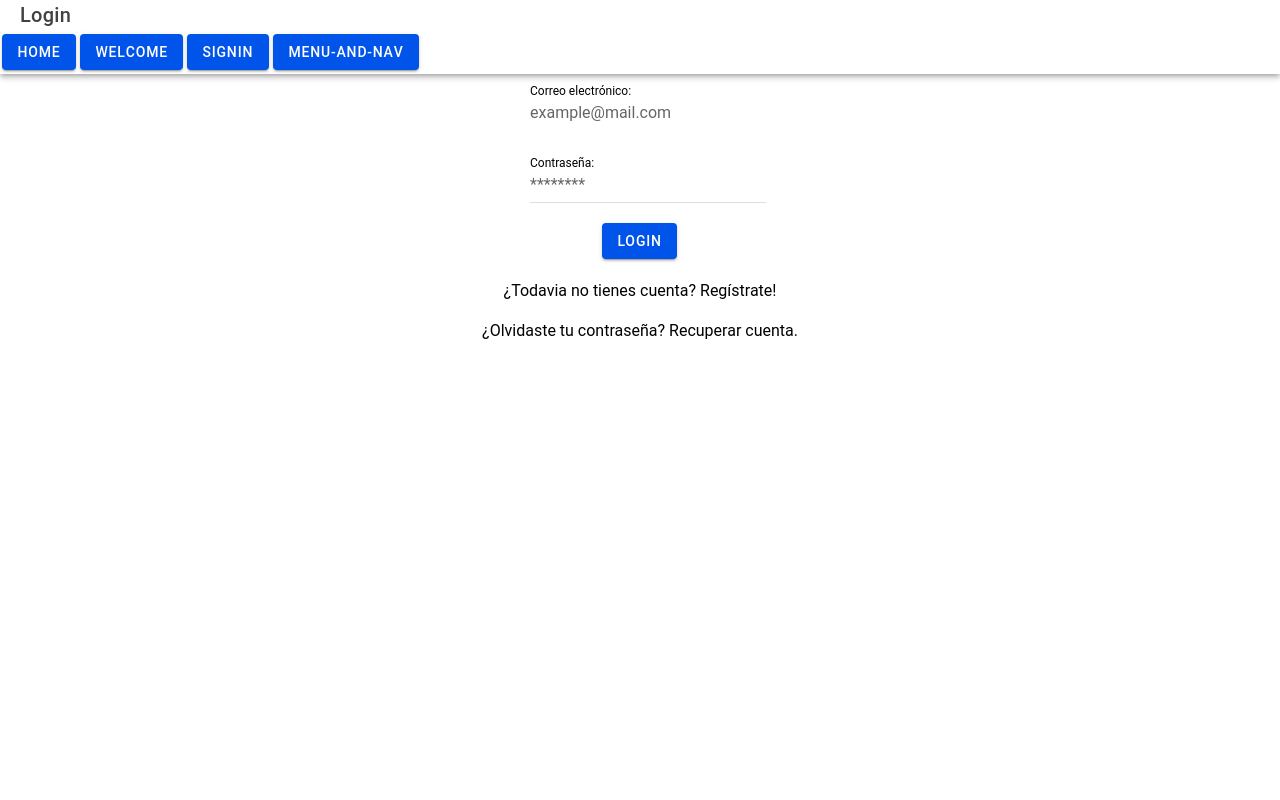
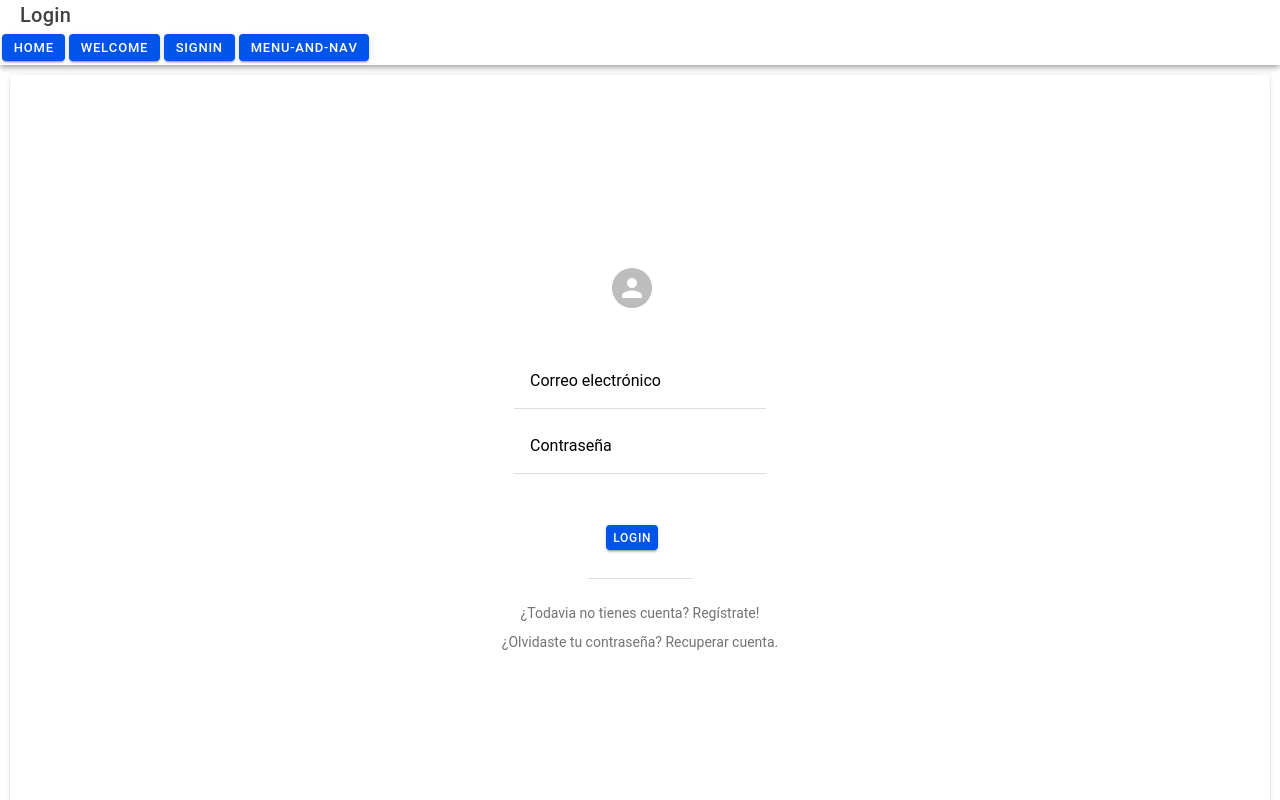
Before and after one commit to Acelerador-Polo-IT-SQUAD-3/sgi_front, a React (Vite) app in the folder front_end/: page /login in a window 1280 px wide. Built offline with nearby package versions, Linux system fonts and the light colour scheme.

Commit message:
Cambios en estilos
Se implemento algunos estilos para mejor presentacion
 *Se utilizo librerias de tailwind
 *Se implementaron clases de CSS provenientes de Ionic

```diff
--- a/front_end/src/components/Form.tsx
+++ b/front_end/src/components/Form.tsx
@@ -1,5 +1,6 @@
 
-import { IonInput, IonItem, IonLabel, IonButton } from "@ionic/react";
+import { IonInput, IonItem, IonLabel, IonButton, IonList } from "@ionic/react";
+import { Avatar } from "@mui/material";
 
 import { useState } from 'react';
 import React from 'react';
@@ -14,26 +15,30 @@ const Form: React.FC = () => {
         console.log('Password:', password);
     }
     return (
-        <form onSubmit={handleSubmit} className="flex flex-col items-center gap-4">
-            <IonItem lines="none">
+        <form onSubmit={handleSubmit} className="flex flex-col items-center gap-2"  >
+            <IonItem lines="none" className="ion-padding">
+                <Avatar></Avatar>
+            </IonItem>
+            <IonItem lines="full">
                 <IonInput
-                    labelPlacement="stacked"
-                    label="Correo electrónico:"
+                    labelPlacement="floating"
+                    label="Correo electrónico"
                     placeholder="example@mail.com"
                     value={username}
                     onIonChange={(e) => setUsername(e.detail.value!)} />
             </IonItem>
-            <IonItem>
+            <IonItem lines="full">
                 <IonInput
-                    labelPlacement="stacked"
-                    label="Contraseña:"
+                    labelPlacement="floating"
+                    label="Contraseña"
                     placeholder="********"
                     type="password"
                     value={password}
                     onIonChange={(e) => setPassword(e.detail.value!)} />
             </IonItem>
-            <IonButton type="submit">Login</IonButton>
-
+            <IonItem lines="full" className="ion-padding items-center">
+                <IonButton type="submit">Login</IonButton>
+            </IonItem>
             <IonLabel>
                 ¿Todavia no tienes cuenta?{' '}
                 <a href="/signin">Regístrate!</a>
--- a/front_end/src/pages/LogIn.tsx
+++ b/front_end/src/pages/LogIn.tsx
@@ -1,6 +1,6 @@
 //Conecta un usuario a la base de datos
 
-import { IonHeader, IonButton, IonPage, IonTitle, IonContent, IonToolbar, IonFooter, IonItem } from "@ionic/react";
+import { IonHeader, IonLabel, IonButton, IonPage, IonTitle, IonContent, IonToolbar, IonFooter, IonItem, IonCard } from "@ionic/react";
 import React from 'react';
 import Form from "../components/Form";
 
@@ -8,16 +8,18 @@ const Login: React.FC = () => {
     return (
         <IonPage>
             <IonHeader>
-                <IonToolbar>
+                <IonToolbar className="flex">
                     <IonTitle>Login</IonTitle>
-                    <IonButton routerLink="/home">Home</IonButton>
-                    <IonButton routerLink="/welcome">welcome</IonButton>
-                    <IonButton routerLink="/signin">signin</IonButton>
-                    <IonButton routerLink="/menu-and-nav">menu-and-nav</IonButton>
+                    <IonButton size='small' routerLink="/home">Home</IonButton>
+                    <IonButton size='small' routerLink="/welcome">welcome</IonButton>
+                    <IonButton size='small' routerLink="/signin">signin</IonButton>
+                    <IonButton size='small' routerLink="/menu-and-nav">menu-and-nav</IonButton>
                 </IonToolbar>
             </IonHeader>
             <IonContent fullscreen>
-                <Form></Form>
+                <IonCard className="ion-padding h-full flex justify-center items-center"  >
+                    <Form></Form>
+                </IonCard>
             </IonContent>
         </IonPage>
 
```
